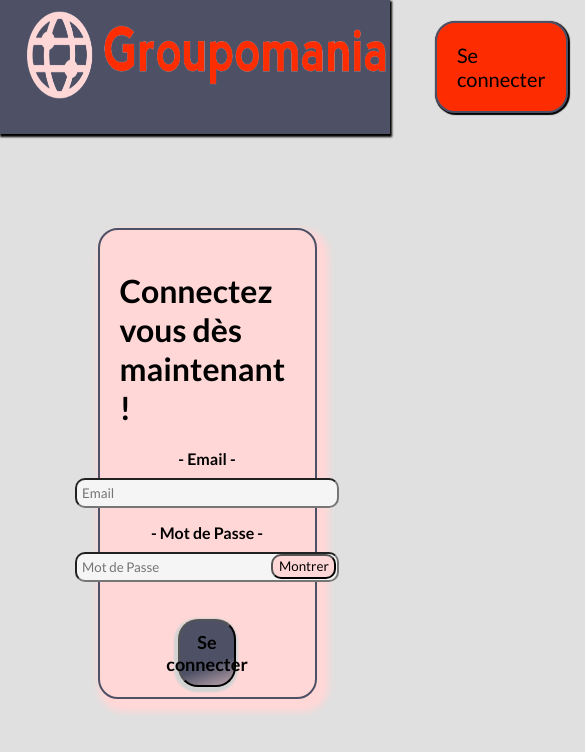
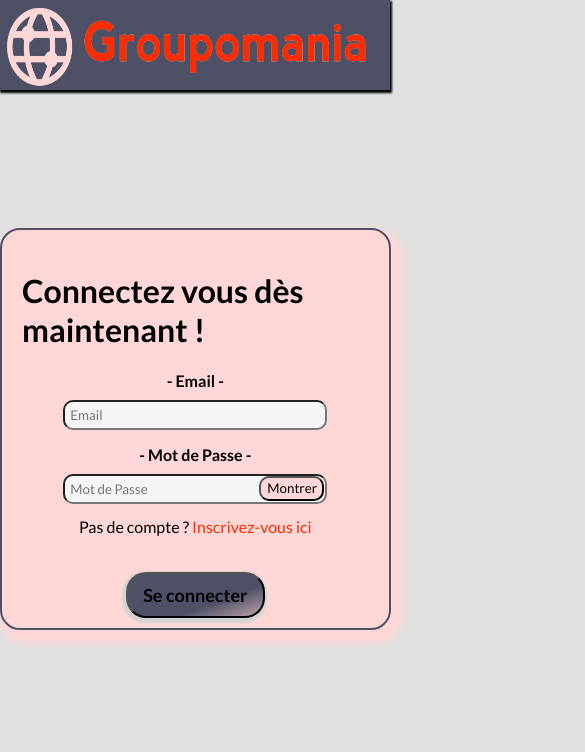
Before and after one commit to TenzaRemy/Groupomania, a React (Create React App) app in the folder frontend/: page / in a window 390 px wide. Shown: the top 752 px of the page, 585 px wide, since content can reach past the window. Built offline with nearby package versions, Linux system fonts and the light colour scheme.

Commit message:
reponsive avec media queries des pages déjà présentes

```diff
--- a/frontend/src/components/Header/index.jsx
+++ b/frontend/src/components/Header/index.jsx
@@ -7,6 +7,12 @@
   width: 370px;
   height: 100px;
   padding: 3px 0 0 20px;
+
+  @media only screen and (max-width: 768px) {
+    width: 370px;
+    height: 90px;
+    padding: 0;
+  }
   `
 const NavLink = styled.nav`
   width: 100%;
@@ -28,6 +34,9 @@
   background-color: ${colors.primary};
   color: black;
   box-shadow: 1px 1px 1px 1px black;
+  @media only screen and (max-width: 768px) {
+    display: none;
+  }
 `
 
 
--- a/frontend/src/pages/Blog/index.jsx
+++ b/frontend/src/pages/Blog/index.jsx
@@ -5,7 +5,7 @@
 import { Link } from 'react-router-dom';
 import { BiLogOut } from 'react-icons/bi';
 import { CgProfile } from 'react-icons/cg';
-import Logo from '../../assets/icon-left-font-removebg.png'
+import Logo from '../../assets/icon-left-font-removebg.png';
 
 const NavLink = styled.nav`
     display: flex;
@@ -21,9 +21,18 @@
     padding: 15px 30px 10px 50px;
     font-size: 30px;
     color: ${colors.secondary};
+
+    @media only screen and (max-width: 768px) {
+      padding: 15px 5px 10px 30px;
+    }
 `
 const FormLogo = styled.img`
   width: 290px;
+
+  @media only screen and (max-width: 768px) {
+    width: 170px;
+    height: 60px;
+  }
 `
 
 
--- a/frontend/src/pages/Home/index.jsx
+++ b/frontend/src/pages/Home/index.jsx
@@ -3,6 +3,7 @@
 import colors from '../../utils/style/colors';
 import Header from '../../components/Header';
 import axios from 'axios';
+import { Link } from 'react-router-dom'
 
 const Formulaire = styled.div`
   border-radius: 20px;
@@ -14,6 +15,13 @@
 		top: 27%;
 		left: 25%;
     background-color: ${colors.secondary};
+
+    @media only screen and (max-width: 768px) {
+      width: 94%;
+      display: flex;
+      position: absolute;
+      left: 0%;
+    }
 `
 
 const BlocForm = styled.form`
@@ -54,13 +62,22 @@
   background: linear-gradient(160deg, rgba(78,81,102,1) 66%, rgba(255,215,215,1) 120%);
   width: 33%;
   padding: 10px;
-  margin: 40px 0 0 0;
+  margin: 20px 0 0 0;
   box-shadow: -1px 2px 2px 3px lightgray;
   display: flex;
   justify-content: center;
   align-self: center;
   font-size: 18px;
   font-weight: 600;
+
+  @media only screen and (max-width: 768px) {
+    width: 40%;
+  }
+
+`
+
+const Sign = styled.span`
+  color: ${colors.primary};
 `
 
 function Login() {
@@ -106,6 +123,7 @@
             <Show type="button" onClick={() => setPasswordIsVisible(!passwordIsVisible)}>
               {passwordIsVisible ? 'Cacher' : 'Montrer'}
             </Show>
+            <p>Pas de compte ? <Link to="/SignUp"><Sign>Inscrivez-vous ici</Sign></Link></p>
             <Log type="submit">Se connecter</Log>
         </BlocForm>
         </Formulaire>
--- a/frontend/src/pages/Profil/index.jsx
+++ b/frontend/src/pages/Profil/index.jsx
@@ -23,6 +23,11 @@
 `
 const FormLogo = styled.img`
   width: 290px;
+
+  @media only screen and (max-width: 768px) {
+    width: 170px;
+    height: 60px;
+  }
 `
 
 const IconHome = styled.li`
--- a/frontend/src/pages/SignUp/index.jsx
+++ b/frontend/src/pages/SignUp/index.jsx
@@ -3,6 +3,7 @@
 import colors from '../../utils/style/colors';
 import Header from '../../components/Header';
 import axios from 'axios';
+import { Link } from 'react-router-dom'
 
 
 const Formulaire = styled.div`
@@ -15,6 +16,13 @@
 		top: 27%;
 		left: 25%;
     background-color: ${colors.secondary};
+
+    @media only screen and (max-width: 768px) {
+      width: 94%;
+      display: flex;
+      position: absolute;
+      left: 0%;
+    }
 `
 
 const BlocForm = styled.form`
@@ -55,13 +63,20 @@
   background: linear-gradient(160deg, rgba(78,81,102,1) 66%, rgba(255,215,215,1) 120%);
   width: 33%;
   padding: 10px;
-  margin: 40px 0 0 0;
+  margin: 20px 0 0 0;
   box-shadow: -1px 2px 2px 3px lightgray;
   display: flex;
   justify-content: center;
   align-self: center;
   font-size: 18px;
   font-weight: 600;
+
+  @media only screen and (max-width: 768px) {
+    width: 40%;
+  }
+`
+const Sign = styled.span`
+  color: ${colors.primary};
 `
 
 function Form() {
@@ -111,6 +126,7 @@
             <Show type="button" onClick={() => setPasswordIsVisible(!passwordIsVisible)}>
             {passwordIsVisible ? 'Cacher' : 'Montrer'}
             </Show>
+            <p>Déjà un compte ? <Link to="/"><Sign>Connectez-vous ici</Sign></Link></p>
             <Log type="submit">S'inscrire</Log>
         </BlocForm>
         </Formulaire>
```
